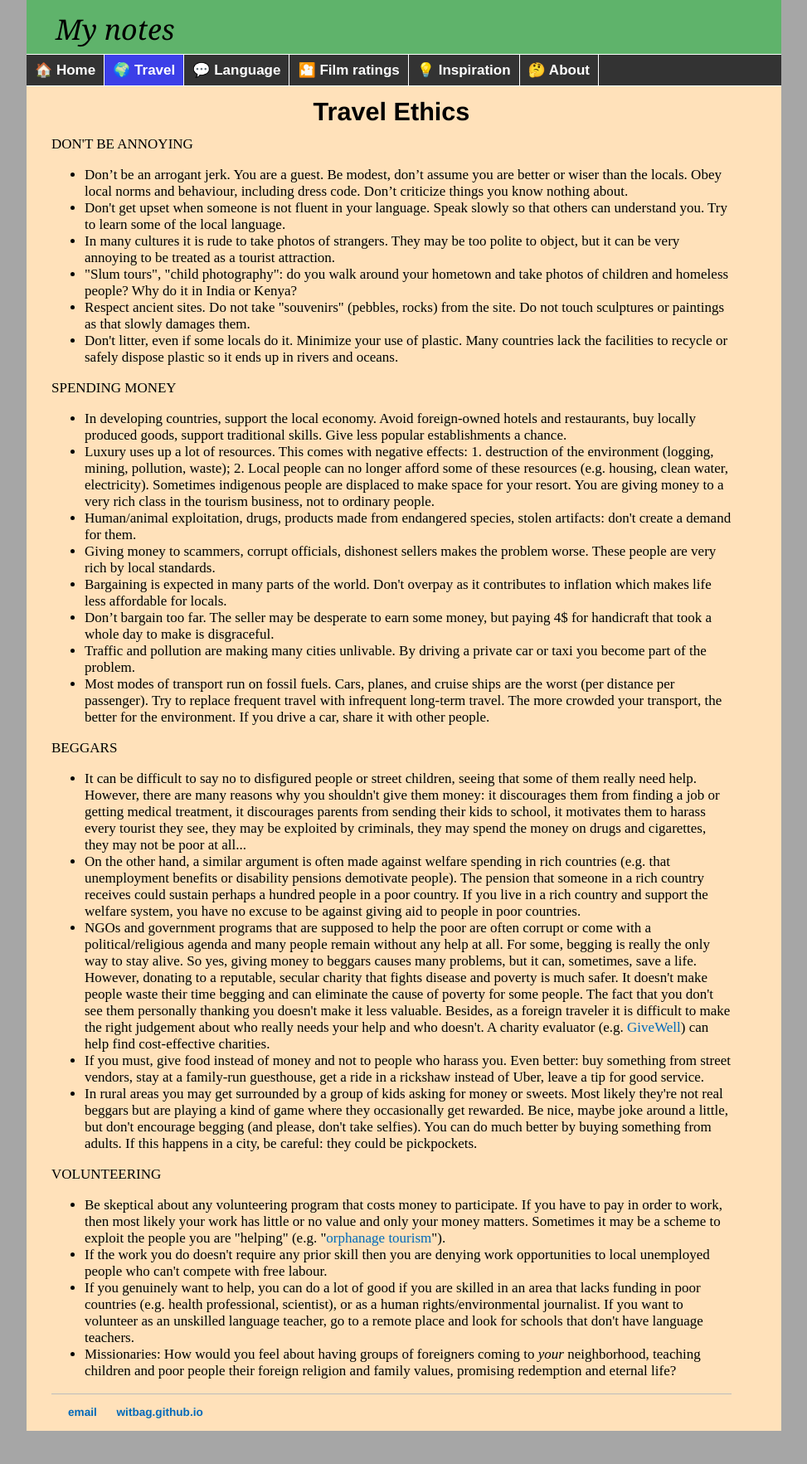
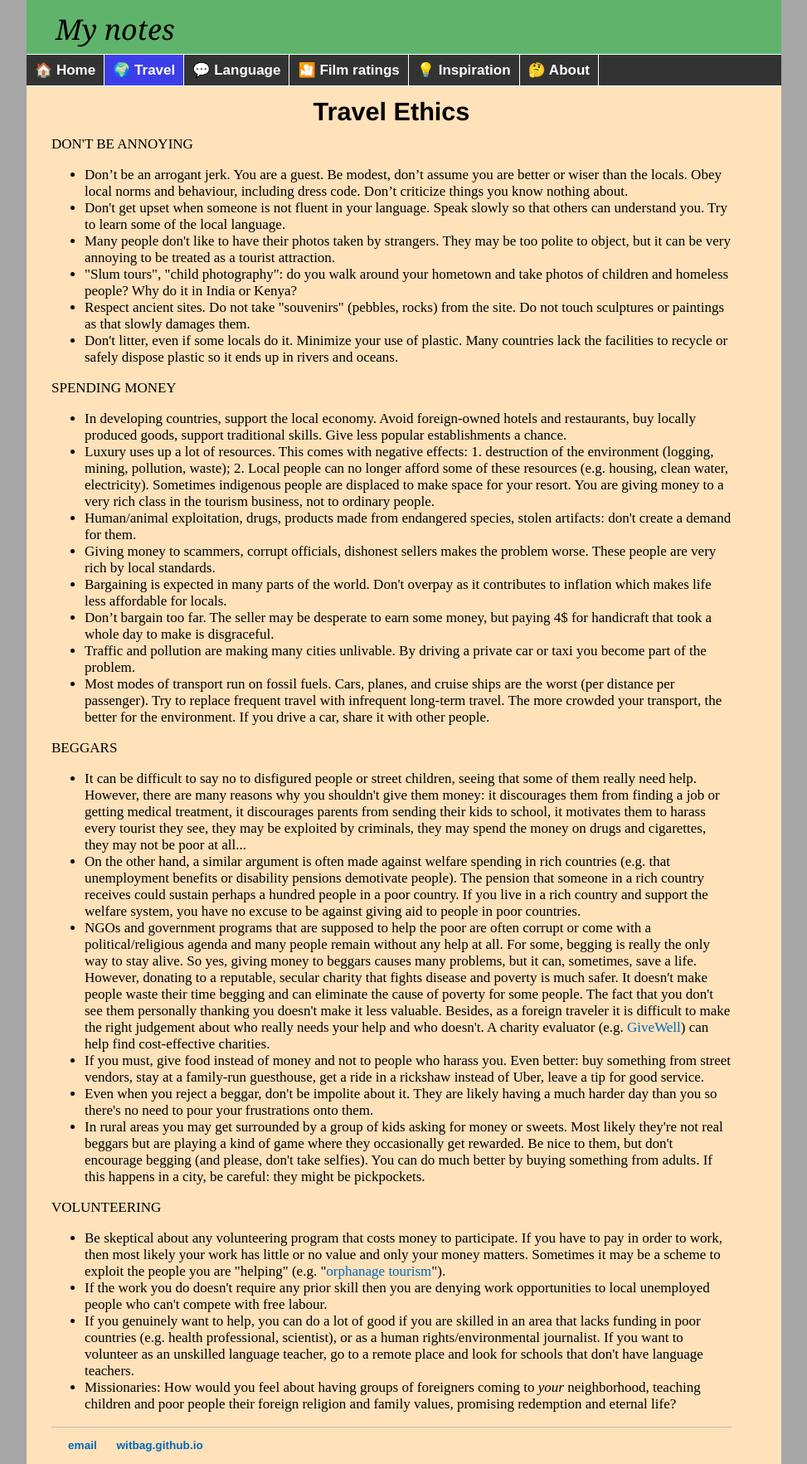
Before and after one commit to witbag/witbag.github.io, a Jekyll site: the page built from travel/ethics.html, in a window 1280 px wide. Shown: the whole page at 83% size, without its empty margins (153-1126 px from the left). Built offline with Jekyll 4.4.1, drawn with Linux system fonts in a browser that asks for light colours; before the commit the page ends 1725 px from its top, so only the background shows below that.

Commit message:
Update ethics.html

```diff
--- a/travel/ethics.html
+++ b/travel/ethics.html
@@ -12,7 +12,7 @@ title: Travel advice
 <ul>
 <li>Don’t be an arrogant jerk. You are a guest. Be modest, don’t assume you are better or wiser than the locals. Obey local norms and behaviour, including dress code. Don’t criticize things you know nothing about.
 <li>Don't get upset when someone is not fluent in your language. Speak slowly so that others can understand you. Try to learn some of the local language.
-<li>In many cultures it is rude to take photos of strangers. They may be too polite to object, but it can be very annoying to be treated as a tourist attraction.
+<li>Many people don't like to have their photos taken by strangers. They may be too polite to object, but it can be very annoying to be treated as a tourist attraction.
 <li>"Slum tours", "child photography": do you walk around your hometown and take photos of children and homeless people? Why do it in India or Kenya?
 <li>Respect ancient sites. Do not take "souvenirs" (pebbles, rocks) from the site. Do not touch sculptures or paintings as that slowly damages them.
 <li>Don't litter, even if some locals do it. Minimize your use of plastic. Many countries lack the facilities to recycle or safely dispose plastic so it ends up in rivers and oceans.
@@ -34,7 +34,8 @@ title: Travel advice
 <li>On the other hand, a similar argument is often made against welfare spending in rich countries (e.g. that unemployment benefits or disability pensions demotivate people). The pension that someone in a rich country receives could sustain perhaps a hundred people in a poor country. If you live in a rich country and support the welfare system, you have no excuse to be against giving aid to people in poor countries.
 <li>NGOs and government programs that are supposed to help the poor are often corrupt or come with a political/religious agenda and many people remain without any help at all. For some, begging is really the only way to stay alive. So yes, giving money to beggars causes many problems, but it can, sometimes, save a life. However, donating to a reputable, secular charity that fights disease and poverty is much safer. It doesn't make people waste their time begging and can eliminate the cause of poverty for some people. The fact that you don't see them personally thanking you doesn't make it less valuable. Besides, as a foreign traveler it is difficult to make the right judgement about who really needs your help and who doesn't. A charity evaluator (e.g. <a href="https://www.givewell.org/" target=_blank>GiveWell</a>) can help find cost-effective charities.
 <li>If you must, give food instead of money and not to people who harass you. Even better: buy something from street vendors, stay at a family-run guesthouse, get a ride in a rickshaw instead of Uber, leave a tip for good service.
-<li>In rural areas you may get surrounded by a group of kids asking for money or sweets. Most likely they're not real beggars but are playing a kind of game where they occasionally get rewarded. Be nice, maybe joke around a little, but don't encourage begging (and please, don't take selfies). You can do much better by buying something from adults. If this happens in a city, be careful: they could be pickpockets.
+<li>Even when you reject a beggar, don't be impolite about it. They are likely having a much harder day than you so there's no need to pour your frustrations onto them.
+<li>In rural areas you may get surrounded by a group of kids asking for money or sweets. Most likely they're not real beggars but are playing a kind of game where they occasionally get rewarded. Be nice to them, but don't encourage begging (and please, don't take selfies). You can do much better by buying something from adults. If this happens in a city, be careful: they might be pickpockets.
 </ul>
 <a id="volun"></a><p>VOLUNTEERING</p>
 <ul>
```
